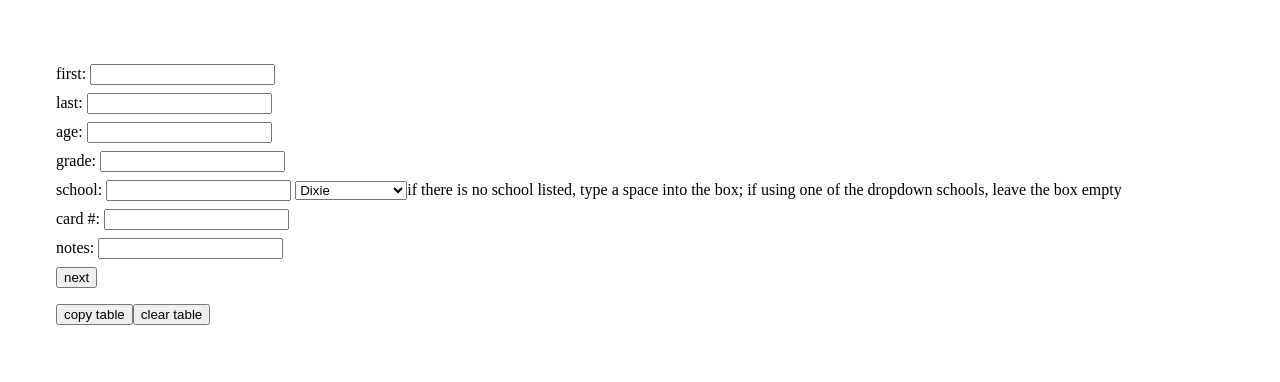
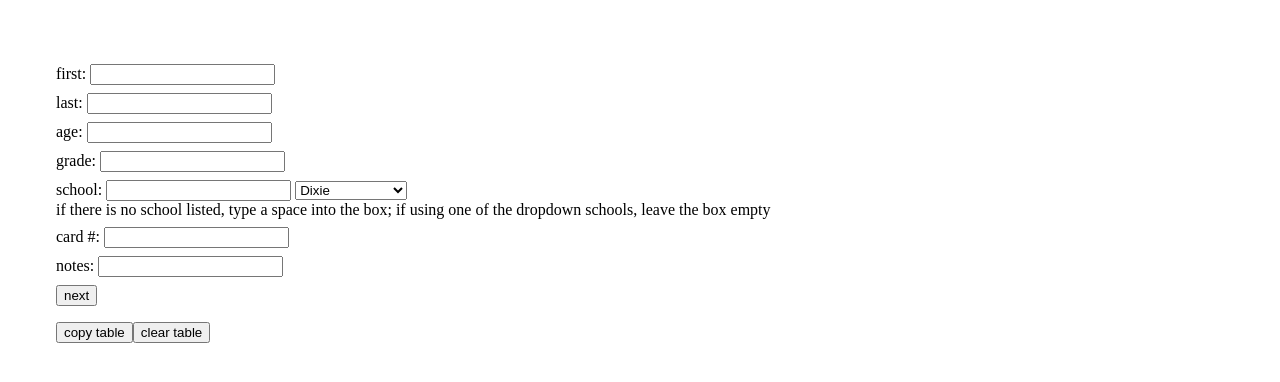
Before and after one commit to annaq2001/library, a plain HTML site: page index.html in a window 1280 px wide. Drawn offline with Linux system fonts and the light colour scheme.

Commit message:
added space

```diff
--- a/index.html
+++ b/index.html
@@ -21,7 +21,7 @@
     <div>last: <input type="text" id="last" /></div>
     <div>age: <input type="text" id="age" /></div>
     <div>grade: <input type="text" id="grade" /></div>
-    <div>school: <input type="text" id="school" /> <select><option value="Dixie">Dixie</option><option value="Mary E Silveira">Mary E Silveira</option><option value="Vallecito">Vallecito</option><option value="Venetia Valley">Venetia Valley</option><!--<option value="Glenwood">Glenwood</option>--><option value="Miller Creek">Miller Creek</option></select>if there is no school listed, type a space into the box; if using one of the dropdown schools, leave the box empty</div>
+    <div>school: <input type="text" id="school" /> <select><option value="Dixie">Dixie</option><option value="Mary E Silveira">Mary E Silveira</option><option value="Vallecito">Vallecito</option><option value="Venetia Valley">Venetia Valley</option><!--<option value="Glenwood">Glenwood</option>--><option value="Miller Creek">Miller Creek</option></select><br>if there is no school listed, type a space into the box; if using one of the dropdown schools, leave the box empty</div>
     <div>card #: <input type="text" id="card" /></div>
     <div>notes: <input type="text" id="notes" /></div>
     <div><button>next</button></div>
```
